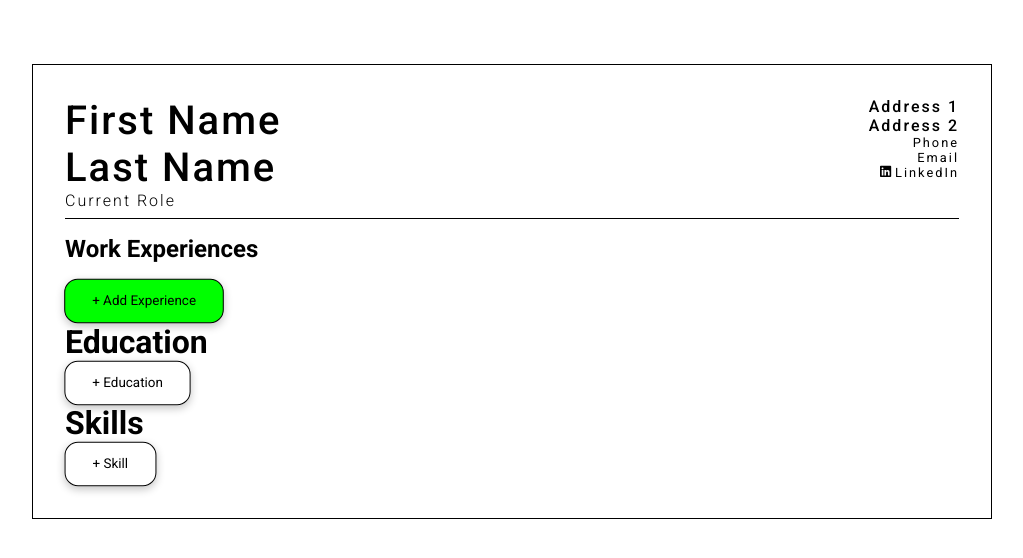
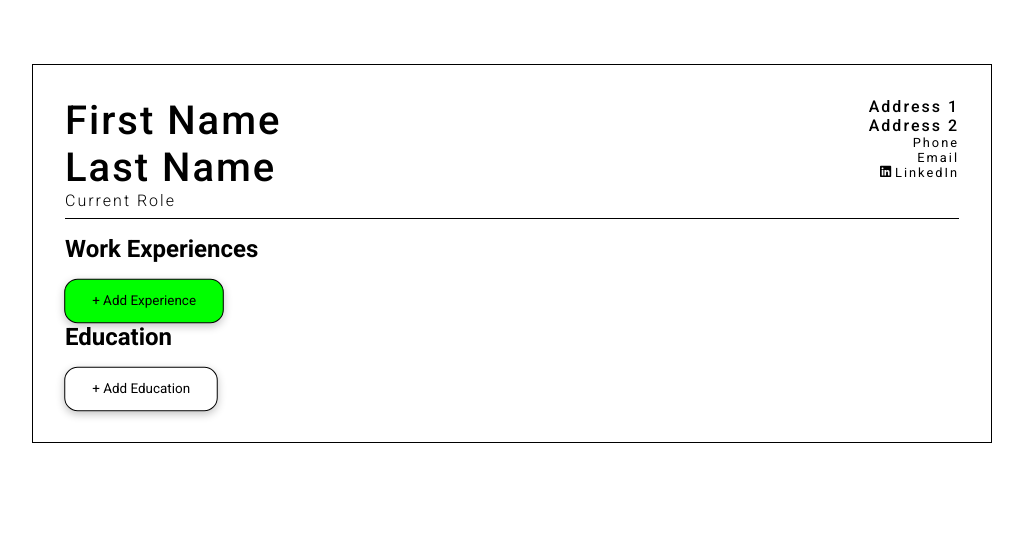
Before and after one commit to itsalexi/CV-Creator, a React (Create React App) app: page / in a window 1280 px wide. Shown: the top 558 px of the page, without its empty margins (128-1151 px from the left). Built offline with nearby package versions, Linux system fonts and the light colour scheme.

Commit message:
decided to scrap the Skills section

```diff
--- a/src/App.js
+++ b/src/App.js
@@ -4,6 +4,9 @@
 import PersonalInfo from './components/PersonalInfo/PersonalInfo';
 import ExperienceList from './components/WorkExperience/ExperienceList';
 import AddExperience from './components/WorkExperience/AddExperience';
+
+import EducationList from './components/Education/EducationList';
+import AddEducation from './components/Education/AddEducation';
 
 import { Component } from 'react';
 
@@ -20,8 +23,6 @@
     }
 
     addExperience = (experience) => {
-        console.log('test', experience);
-        // console.log(this.state);
         this.setState(
             {
                 experiences: this.state.experiences.concat(experience),
@@ -32,12 +33,31 @@
         );
     };
 
+    addEducation = (education) => {
+        this.setState(
+            {
+                education: this.state.education.concat(education),
+            },
+            () => {
+                console.log(this.state.education);
+            }
+        );
+    };
+
     removeExp(id) {
         const experiences = this.state.experiences.filter(
             (experience) => experience.id !== id
         );
 
         this.setState({ experiences });
+    }
+
+    removeEdu(id) {
+        const education = this.state.education.filter(
+            (education) => education.id !== id
+        );
+
+        this.setState({ education });
     }
 
     render() {
@@ -57,12 +77,11 @@
                             <AddExperience addExp={this.addExperience} />
                         </div>
                         <div className="cv-education">
-                            <h1>Education</h1>
-                            <button>+ Education</button>
-                        </div>
-                        <div className="cv-skills">
-                            <h1>Skills</h1>
-                            <button>+ Skill</button>
+                            <EducationList
+                                removeEdu={this.removeEdu}
+                                educations={this.state.education}
+                            />
+                            <AddEducation addEdu={this.addEducation} />
                         </div>
                     </div>
                 </div>
--- /dev/null
+++ b/src/components/Education/AddEducation.js
@@ -0,0 +1,119 @@
+import { Component } from 'react';
+import uniqid from 'uniqid';
+
+class AddEducation extends Component {
+    constructor(props) {
+        super(props);
+
+        this.state = {
+            adding: false,
+        };
+
+        this.education = {
+            schoolName: 'Sample University',
+            degree: 'Degree of Wow',
+            from: '2019',
+            to: '2021',
+            description: 'Hey this is an example!',
+            id: uniqid(),
+        };
+
+        this.handleOnChange = this.handleOnChange.bind(this);
+        this.addEducation = this.addEducation.bind(this);
+        this.toggleMode = this.toggleMode.bind(this);
+        this.cancel = this.cancel.bind(this);
+    }
+
+    handleOnChange(event) {
+        let key = event.target.id;
+        this.education[key] = event.target.value;
+    }
+
+    toggleMode() {
+        this.setState({
+            adding: !this.state.adding,
+        });
+    }
+
+    addEducation() {
+        let newEducation = this.education;
+
+        this.props.addEdu(newEducation);
+        this.reset();
+        this.toggleMode();
+    }
+
+    cancel() {
+        this.reset();
+        this.toggleMode();
+    }
+
+    reset() {
+        this.education = {
+            schoolName: 'Sample University',
+            degree: 'Degree of Wow',
+            from: '2019',
+            to: '2021',
+            description: 'Hey this is an example!',
+            id: uniqid(),
+        };
+    }
+
+    render() {
+        if (!this.state.adding) {
+            return (
+                <div className="add-education">
+                    <button className="addEdu" onClick={this.toggleMode}>
+                        + Add Education
+                    </button>
+                </div>
+            );
+        } else {
+            return (
+                <div className="add-education">
+                    <form>
+                        <input
+                            type="text"
+                            id="schoolName"
+                            placeholder="School Name"
+                            onChange={this.handleOnChange}
+                        ></input>
+                        <input
+                            type="text"
+                            id="degree"
+                            placeholder="Degree"
+                            onChange={this.handleOnChange}
+                        ></input>
+                        <input
+                            type="text"
+                            id="from"
+                            placeholder="From (YYYY)"
+                            onChange={this.handleOnChange}
+                        ></input>
+                        <input
+                            type="text"
+                            id="to"
+                            placeholder="To (YYYY)"
+                            onChange={this.handleOnChange}
+                        ></input>
+                        <textarea
+                            id="description"
+                            onChange={this.handleOnChange}
+                            rows="5"
+                            cols="50"
+                            placeholder="Keep it short and simple"
+                        ></textarea>
+                    </form>
+                    <button className="addEdu" onClick={this.addEducation}>
+                        + Add Education
+                    </button>
+                    <button className="cancelBtn" onClick={this.cancel}>
+                        Cancel
+                    </button>
+                </div>
+            );
+        }
+    }
+}
+
+export default AddEducation;
--- /dev/null
+++ b/src/components/Education/Education.js
@@ -0,0 +1,38 @@
+import { Component } from 'react';
+import TextField from '../TextField/TextField';
+
+class Education extends Component {
+    constructor(props) {
+        super(props);
+        this.removeEducation = this.removeEducation.bind(this);
+    }
+
+    removeEducation() {
+        this.props.removeEdu(this.props.work.id);
+    }
+
+    render() {
+        const { education } = this.props;
+        const { schoolName, degree, from, to, description } = education;
+        return (
+            <div className="education hover">
+                <div className="edu-left">
+                    <TextField text={schoolName} id="schoolName" />
+                    <TextField text={`${from} - ${to}`} id="fromTo" />
+                </div>
+                <div className="edu-right">
+                    <TextField id="degree" text={degree} />
+                    <TextField id="edu-description" text={description} />
+                </div>
+                <button
+                    className="removeEducation"
+                    onClick={this.removeEducation}
+                >
+                    X
+                </button>
+            </div>
+        );
+    }
+}
+
+export default Education;
--- /dev/null
+++ b/src/components/Education/EducationList.js
@@ -0,0 +1,25 @@
+import { Component } from 'react';
+import Education from './Education';
+
+class EducationList extends Component {
+    render() {
+        const { educations, removeEdu } = this.props;
+        return (
+            <div className="experience-list">
+                <h2>Education</h2>
+                {educations.map((education) => {
+                    return (
+                        <div key={education.id} className="cv-experience">
+                            <Education
+                                removeEdu={removeEdu}
+                                education={education}
+                            />
+                        </div>
+                    );
+                })}
+            </div>
+        );
+    }
+}
+
+export default EducationList;
```
